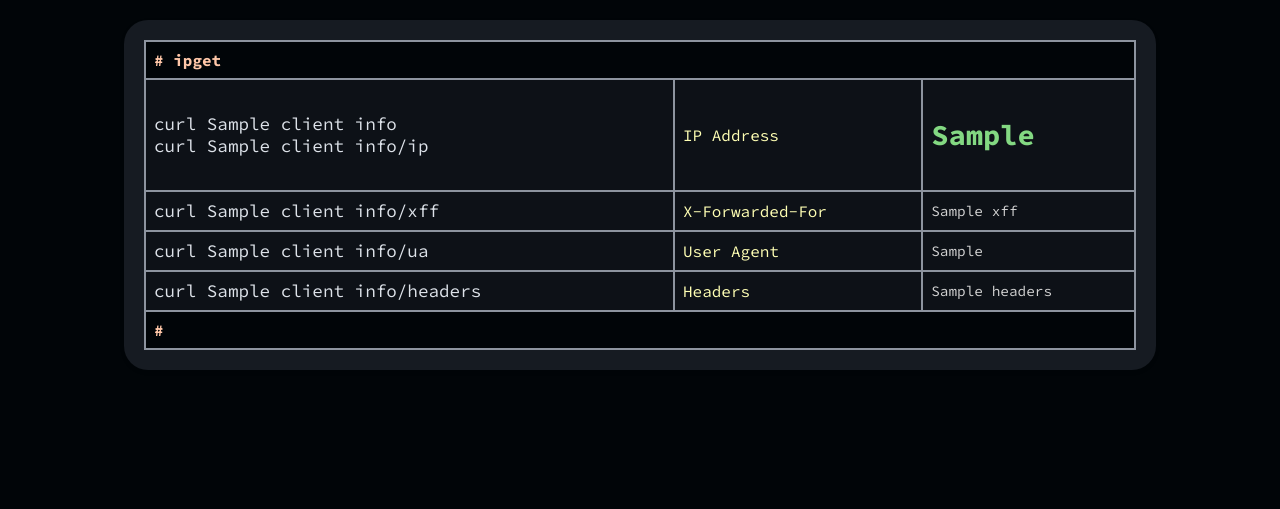
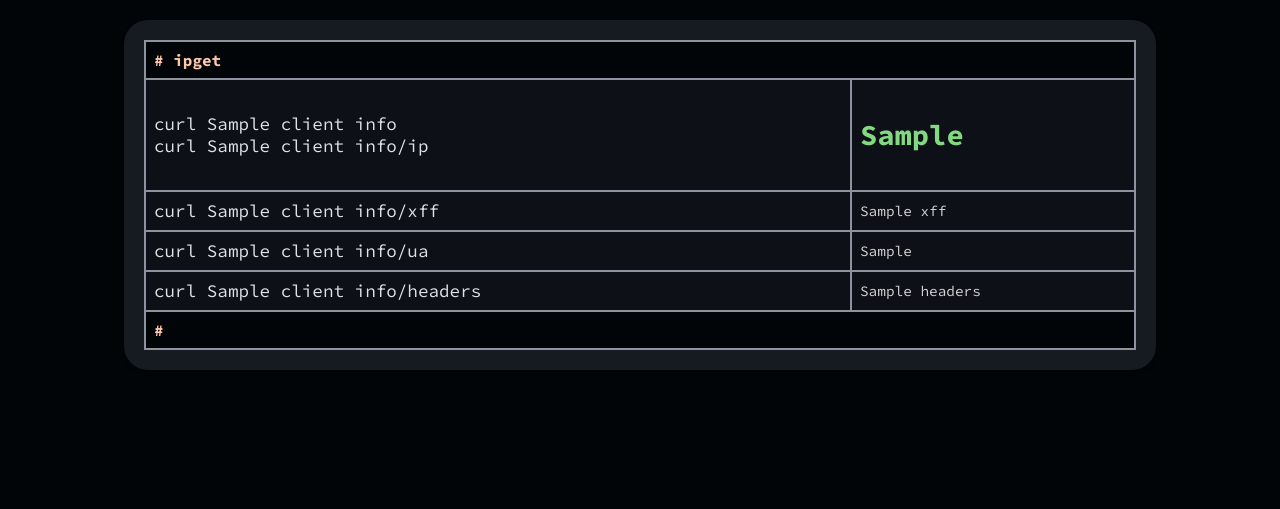
Before and after one commit to pnedkov/ipask, a Flask app: template ipget/templates/index.html in a window 1280 px wide. Shown: the top 509 px of the page. Run offline with Flask 3, Linux system fonts and the light colour scheme; the template is opened without the code that fills it: most values are stand-ins (such as "Sample title", 1, 10 or a date in 2020); parts of the project's set-up code (start-up, migrations or seed data) failed here and were passed over.

Commit message:
Remove the second table column

```diff
--- a/ipget/static/style.css
+++ b/ipget/static/style.css
@@ -69,13 +69,7 @@ td:nth-child(1) {
     white-space: nowrap;
 }
 
-td:nth-child(2) {
-    color: var(--lyellow);
-    overflow: hidden;
-    white-space: nowrap;
-}
-
-th:nth-child(3), td:nth-child(3) {
+th:nth-child(2), td:nth-child(2) {
     color: var(--lgray);
     font-size: 0.9em;
     word-wrap: break-word;
--- a/ipget/templates/index.html
+++ b/ipget/templates/index.html
@@ -11,39 +11,34 @@
         <table>
             <tr>
                 <!-- <th colspan="3">[root@{{ client_info.remote_hostname }}]: ~&gt;# ipget</th> -->
-                <th colspan="3"># ipget</th>
+                <th colspan="2"># ipget</th>
             </tr>
             <tr>
                 <td>curl {{ client_info.remote_hostname }}<br>curl {{ client_info.remote_hostname }}/ip</td>
-                <td>IP Address</td>
                 <td><p>{{ client_info.ip }}</p></td>
             </tr>
             {% if client_info.xff %}
             <tr>
                 <td>curl {{ client_info.remote_hostname }}/xff</td>
-                <td>X-Forwarded-For</td>
                 <td>{{ client_info.xff }}</td>
             </tr>
             {% endif %}
             {% if ip_api %}
             <tr>
                 <td></td>
-                <td>Location</td>
                 <td>{{ client_info.country }}</td>
             </tr>
             {% endif %}
             <tr>
                 <td>curl {{ client_info.remote_hostname }}/ua</td>
-                <td>User Agent</td>
                 <td>{{ client_info.user_agent }}</td>
             </tr>
             <tr>
                 <td>curl {{ client_info.remote_hostname }}/headers</td>
-                <td>Headers</td>
                 <td>{{ client_info.headers|safe }}</td>
             </tr>
             <tr>
-                <th colspan="3"># <span class="blink">|</span></th>
+                <th colspan="2"># <span class="blink">|</span></th>
             </tr>
             <!-- Add more rows if needed -->
         </table>
```
